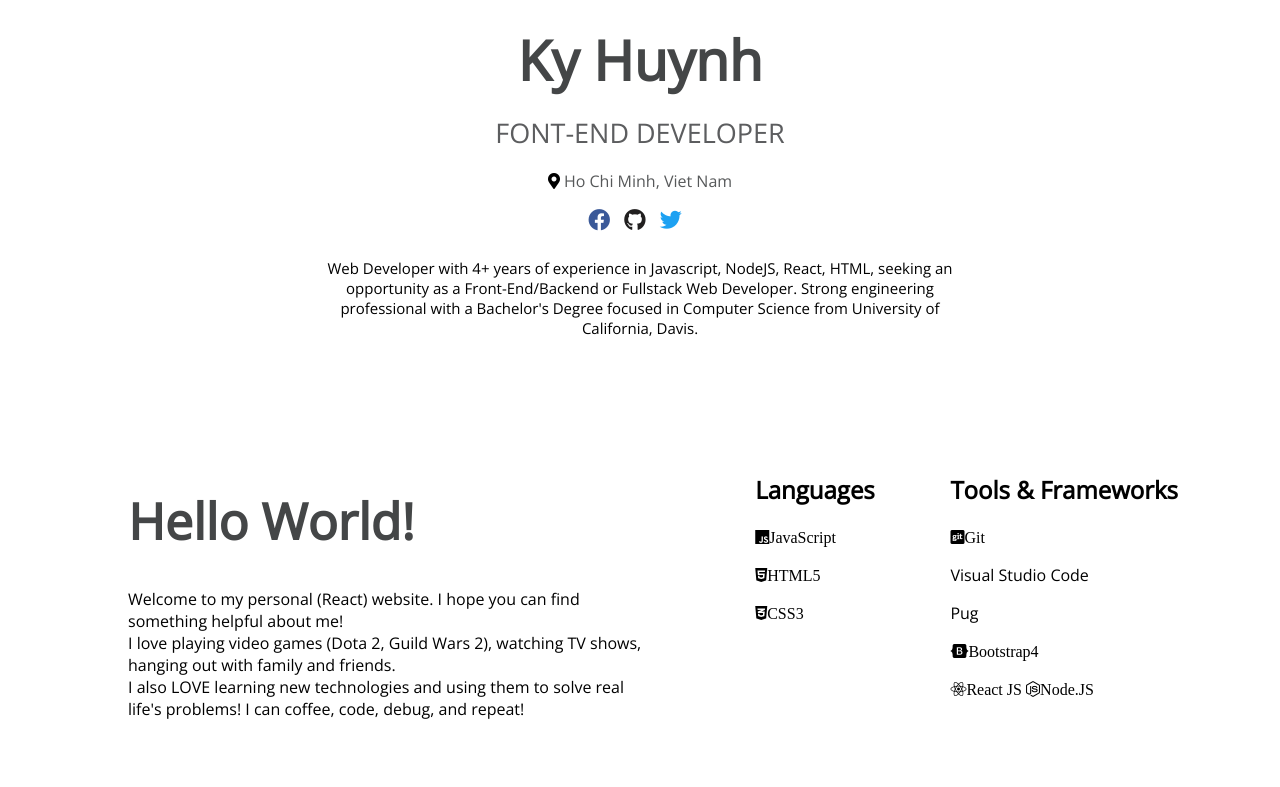
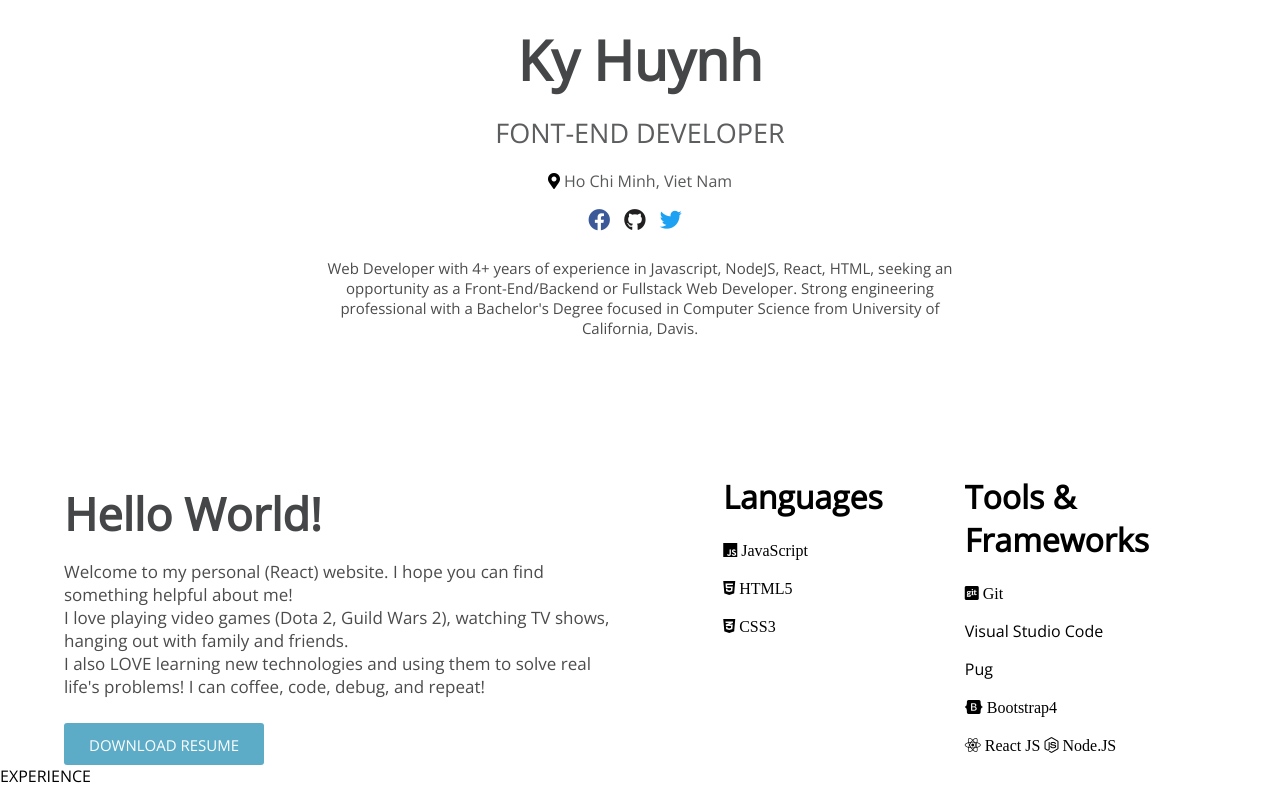
Before and after one commit to jiachihuynh/my_resume, a website: page index.html in a window 1280 px wide. Shown: the part 427-1214 px from the top of the page. Before the commit the page ends 1163 px from the top, so only its background shows below. Drawn offline with nearby package versions, Linux system fonts and the light colour scheme.

```diff
--- a/index.html
+++ b/index.html
@@ -63,24 +63,32 @@
             <p>Welcome to my personal (React) website. I hope you can find something helpful about me! <br>
             I love playing video games (Dota 2, Guild Wars 2), watching TV shows, hanging out with family and friends.
             <br>I also LOVE learning new technologies and using them to solve real life's problems! I can coffee, code, debug, and repeat!</p>
+            <a href="#" target="blank">
+                <span class="dl-resume">Download Resume</span>
+            </a>
         </div>
         <div class="row-flex languages-tools">
             <div class="languages">
-                <h2>Languages</h2>
-                <p><i class="fab fa-js">JavaScript</i></p>
-                <p><i class="fab fa-html5">HTML5</i></p>
-                <p><i class="fab fa-css3-alt">CSS3</i></p>
+                <h1>Languages</h1>
+                <p><i class="fab fa-js">&nbsp;JavaScript</i></p>
+                <p><i class="fab fa-html5">&nbsp;HTML5</i></p>
+                <p><i class="fab fa-css3-alt">&nbsp;CSS3</i></p>
             </div>
             <div class="tools">
-                <h2>Tools & Frameworks</h2>
-                <i class="fab fa-git-square">Git</i>
+                <h1>Tools & <br> Frameworks</h1>
+                <i class="fab fa-git-square">&nbsp;Git</i>
                 <p>Visual Studio Code</p>
                 <p>Pug</p>
-                <p><i class="fab fa-bootstrap">Bootstrap4</i></p>
-                <i class="fab fa-react">React JS</i>
-                <i class="fab fa-node-js">Node.JS</i>
+                <p><i class="fab fa-bootstrap">&nbsp;Bootstrap4</i></p>
+                <i class="fab fa-react">&nbsp;React JS</i>
+                <i class="fab fa-node-js">&nbsp;Node.JS</i>
             </div>
         </div>
+    </div>
+
+    <div class="exp">
+        <span>EXPERIENCE</span>
+
     </div>
 <script></script>
 </body>
--- a/styles.css
+++ b/styles.css
@@ -14,8 +14,8 @@
     background: url('./images/bgr-image.jpg') no-repeat center;
     height: 45vh;
     background-size: cover;
-    background-position: top;
-    opacity: 0.8;
+    background-position-y: 40%;
+    opacity: 0.9;
     background-color: #000;
 }
 
@@ -122,19 +122,46 @@
     margin-left: 25%;
     width: 50%;
     font-size: 15px;
+    opacity: 0.7;
 }
 
 .row-flex .greeting {
     width: 50%;
     margin-top: 100px;
-    padding-left: 10vw;
+    padding-left: 5vw;
     padding-right: 8vw;
 }
 
 .greeting h1 {
     text-align: left;
     color: #444647;
-    font-size: 50px;
+    font-size: 45px;
+}
+
+.greeting p {
+    margin-top: -15px;
+    font-size: 17px;
+    opacity: 0.7;
+}
+
+.greeting a {
+    text-shadow: none;
+    padding: 10px 25px;
+    border: none;
+    border-radius: 3px;
+    background-color: #5CACC7;
+    text-transform: uppercase;
+    box-shadow: 0 2px 2px 0;
+    transition: box-shadow 0.2s cubic-bezier(0.4, 0, 1, 1);
+}
+
+.greeting a:hover {
+    box-shadow: 0 4px 8px 0 rgba(0, 0, 0, 0.2);
+    color: #fff;
+}
+
+.greeting span {
+    font-size: 15px;
 }
 
 .row-flex .languages-tools {
@@ -145,5 +172,5 @@
 .languages {
     width: 25%;
     text-align: left;
-    padding-right: 5vw;
+    padding-right: 8vw;
 }
```
Also changed, not shown: images/bgr-image.jpg.
